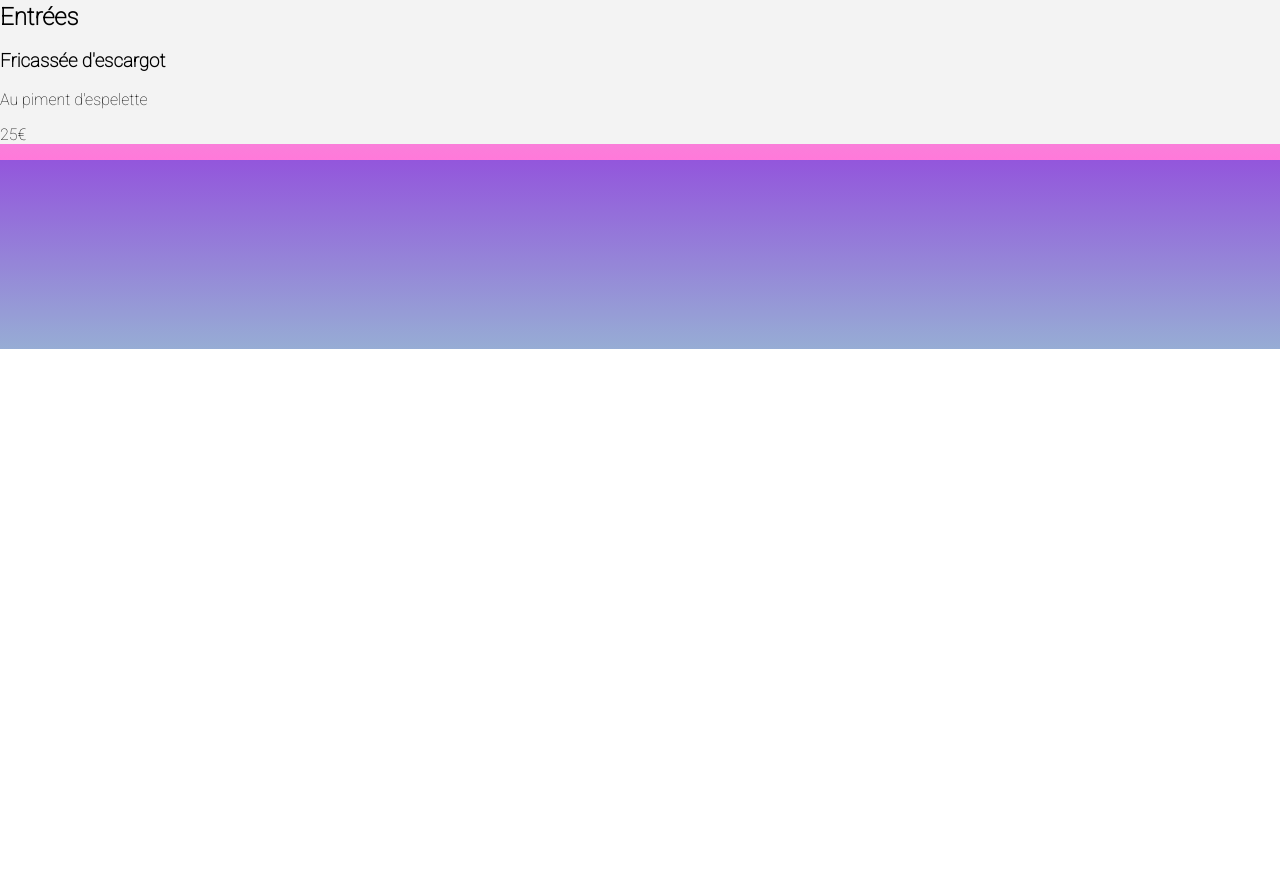
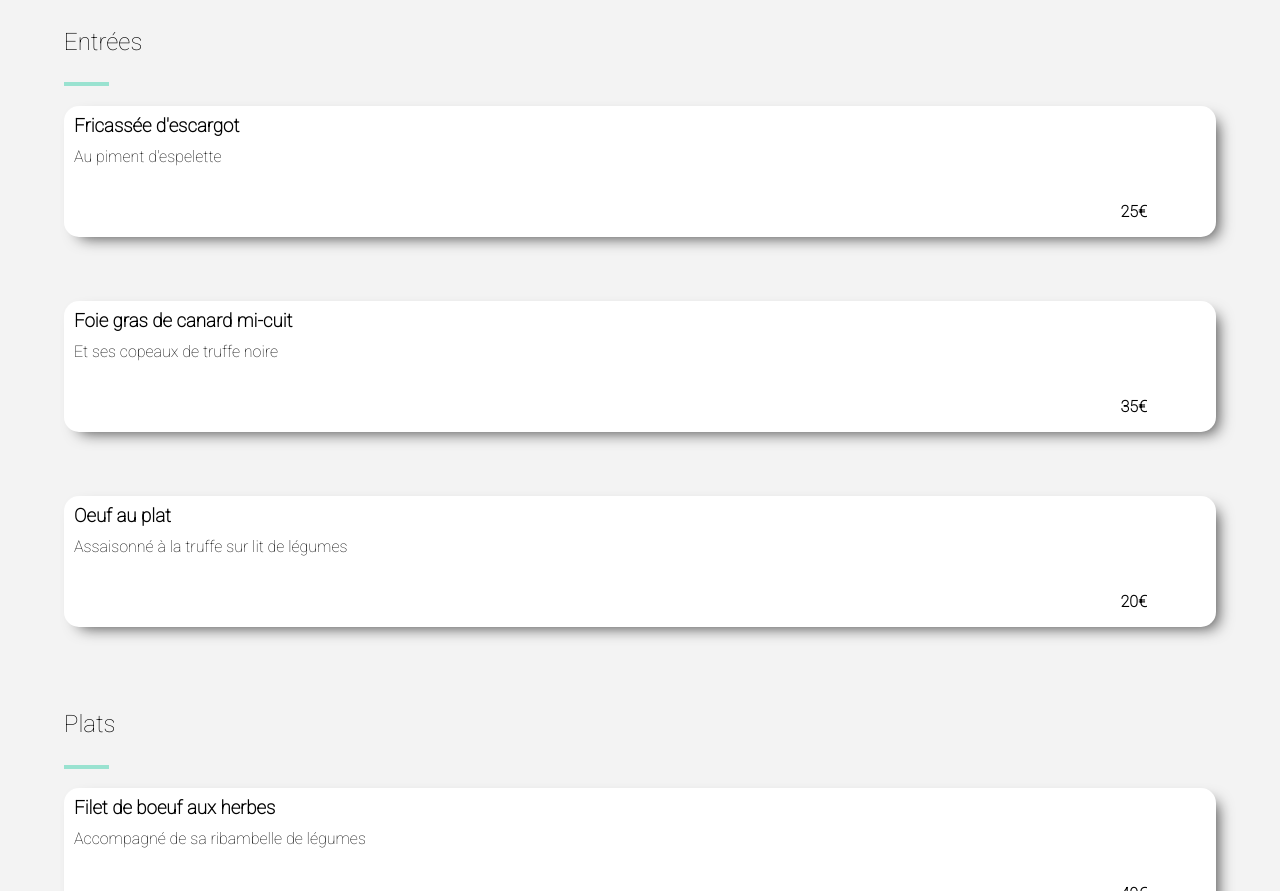
Before and after one commit to Aruthla/Project3_Ohmyfood, a plain HTML site: page palette.html in a window 1280 px wide. Shown: the part 451-1342 px from the top of the page. Before the commit the page ends 800 px from the top, so only its background shows below. Drawn offline with Linux system fonts and the light colour scheme; a web font is replaced by a local one.

Commit message:
Ajout contenu page

```diff
--- a/palette.html
+++ b/palette.html
@@ -26,17 +26,104 @@
     </div>
 
     <div class="menu">
+        <div class="carte">
             <h1>La palette du goût</h1>
             <div class="animacoeur">
                 <i class="fa-solid fa-heart plein"></i>
                 <i class="fa-regular fa-heart vide"></i>
             </div>
-        <div class="entrees">
+        </div>
+        <div class="item">
             <h2>Entrées</h2>
-            <div class="start">
+            <div class="ensemble">
+                <div class="card">
+                    <div class="texte">
                         <h3>Fricassée d'escargot</h3>
                         <p>Au piment d'espelette</p>
+                    </div>
+                    <div class="prix">
                         <p>25€</p>
+                    </div>
+                </div>
+                <div class="card">
+                    <div class="texte">
+                        <h3>Foie gras de canard mi-cuit</h3>
+                        <p>Et ses copeaux de truffe noire</p>
+                    </div>
+                    <div class="prix">
+                        <p>35€</p>
+                    </div>
+                </div>
+                <div class="card">
+                    <div class="texte">
+                        <h3>Oeuf au plat</h3>
+                        <p>Assaisonné à la truffe sur lit de légumes</p>
+                    </div>
+                    <div class="prix">
+                        <p>20€</p>
+                    </div>
+                </div>
+            </div>
+            <h2>Plats</h2>
+            <div class="ensemble">
+                <div class="card">
+                    <div class="texte">
+                        <h3>Filet de boeuf aux herbes</h3>
+                        <p>Accompagné de sa ribambelle de légumes</p>
+                    </div>
+                    <div class="prix">
+                        <p>40€</p>
+                    </div>
+                </div>
+                <div class="card">
+                    <div class="texte">
+                        <h3>Parmentier de queue de boeuf</h3>
+                        <p>À la truffe noire sur sa purée de panais</p>
+                    </div>
+                    <div class="prix">
+                        <p>35€</p>
+                    </div>
+                </div>
+                <div class="card">
+                    <div class="texte">
+                        <h3>Filet de Turbot</h3>
+                        <p>Aux agrumes</p>
+                    </div>
+                    <div class="prix">
+                        <p>44€</p>
+                    </div>
+                </div>
+            </div>
+            <h2>Desserts</h2>
+            <div class="ensemble">
+                <div class="card">
+                    <div class="texte">
+                        <h3>Paris-Brest</h3>
+                        <p>Revisité</p>
+                    </div>
+                    <div class="prix">
+                        <p>18€</p>
+                    </div>
+                </div>
+                <div class="card">
+                    <div class="texte">
+                        <h3>Macaron au chocolat d'exception</h3>
+                        <p>Et glace à la vanille de Madagascar</p>
+                    </div>
+                    <div class="prix">
+                        <p>22€</p>
+                    </div>
+                </div>
+                <div class="card">
+                    <div class="texte">
+                        <h3>Mousse au chocolat</h3>
+                        <p>Au piment d'espelette et à la truffe noire</p>
+                    </div>
+                    <div class="prix">
+                        <p>23€</p>
+                    </div>
+                </div>
+                <button><a href="#">Commander</a></button>
             </div>
         </div>
     </div>
--- a/restaurants.scss
+++ b/restaurants.scss
@@ -27,13 +27,65 @@ header{
 .menu{
     border-radius: 50px 50px 0 0;
     background-color: $color-background;
+    padding-top: 5%;
+}
+
+.carte{
+    display: flex;
+    justify-content: space-between;
+    align-items: center;
+
+    h1{
+        font-family: Shrikhand;
+        font-size: 185%;
+        margin-left: 4.5%
+    }
 
     .animacoeur{
-        @extend animacoeur
+        @extend animacoeur;
     }
 }
 
+h2{
+    font-weight: lighter;
+    margin-left: 5%;
+    padding-bottom: 2%;
+    border-bottom: solid $color-tertiary 4px;
+    width: 45px;
+}
 
+.ensemble{
+    display: flex;
+    align-items: center;
+    flex-direction: column;
+
+    button{
+        @extend .button;
+        margin-top: 10%;
+    }
+}
+
+.card{
+    display: flex;
+    justify-content: space-between;
+    background-color: white;
+    box-shadow: 8px 7px 15px -6px rgba(0,0,0,0.70);
+    border-radius: 15px;
+    width: 90%;
+    margin-bottom: 5%;
+
+    .texte{
+        h3, p{
+        margin: 10px;
+        }
+    }
+
+    .prix{
+        margin-top: 7%;
+        margin-right: 6%;
+        font-weight: bold;
+    }
+}
 
 @media all and (min-width: 992px){
     body{
```
Also changed, not shown: css/restaurants.css, 1 other file. Lines whose indentation alone changed are shown as unchanged.
